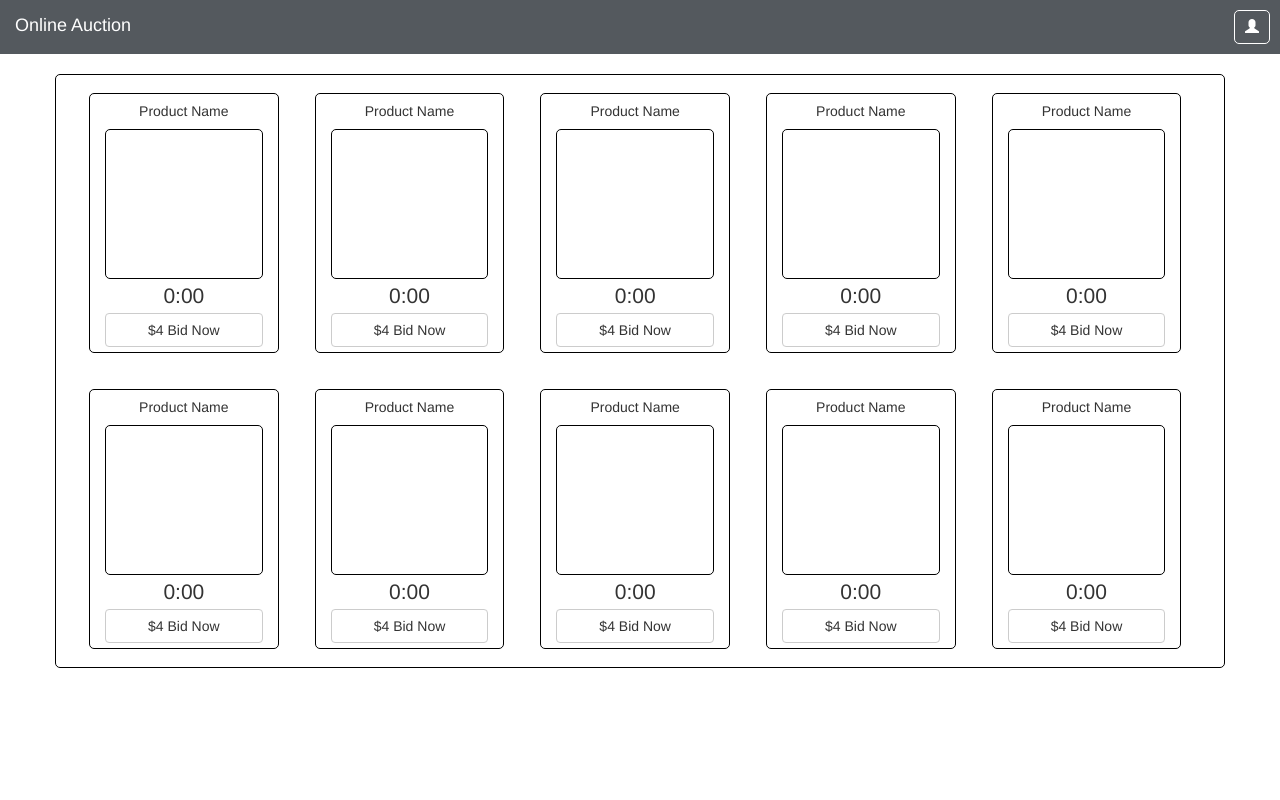
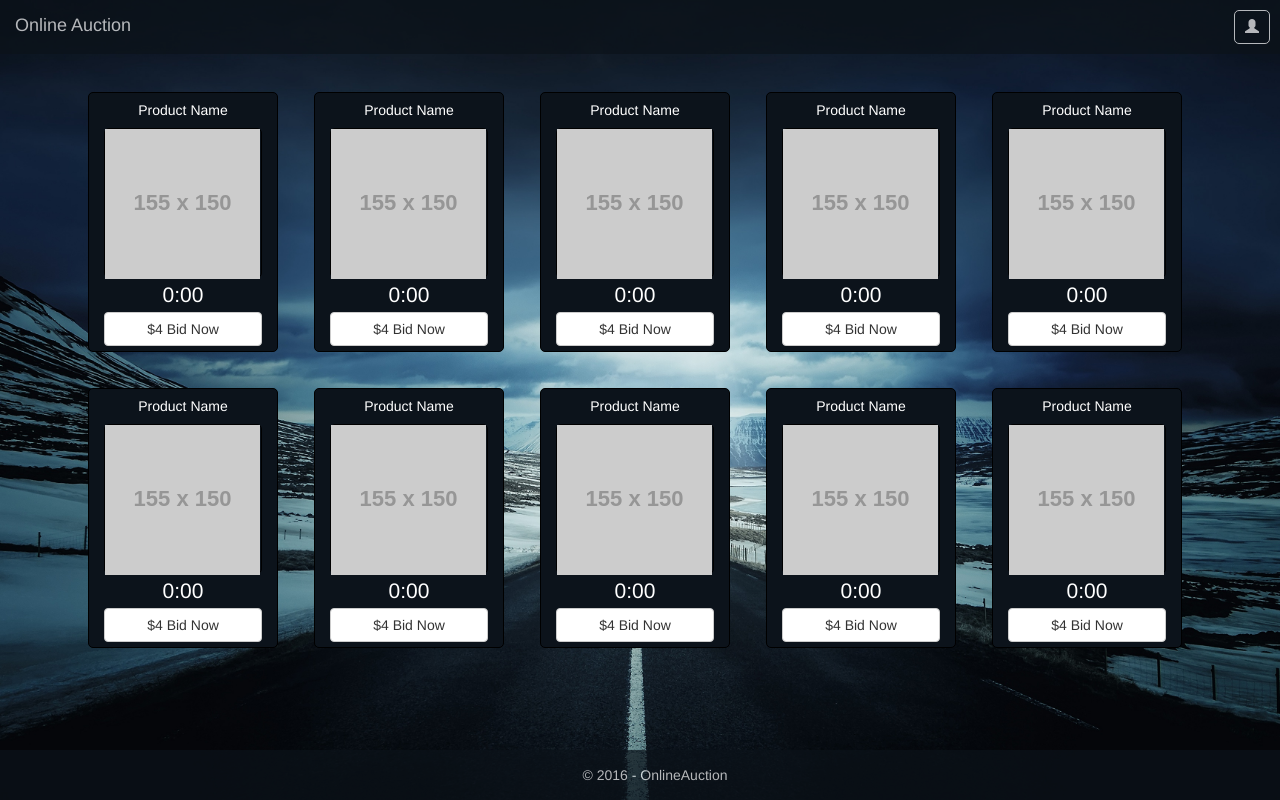
Before and after one commit to aleckleyer/OnlineAuction, a PHP site: page /PowerliftingHub/products.php in a window 1280 px wide. Run offline with PHP 8.4, Linux system fonts and the light colour scheme; grey boxes labelled with a size stand in for pictures from a placeholder-image service; some libraries are stand-ins or nearby versions.

Commit message:
Latest Changes

```diff
--- a/css/main.css
+++ b/css/main.css
@@ -85,7 +85,7 @@
 }
 
 #AuctionsList{
-    border:1px solid black;
+/*    border:1px solid black;*/
     border-radius:5px;
 }
 
@@ -94,6 +94,7 @@
     margin:18px;
     border-radius:5px;
     height:260px;
+    background-color: #0c131b;
 }
 
 .productImg{
@@ -101,13 +102,20 @@
     border-radius: 5px;
     height:150px;
     margin-top:15px!important;
+    background-image: #ffffff;
 }
 
 .productTime{
     margin-bottom:-18px!important;
     margin-top:2px!important;
+    color:#ffffff;
 }
 
 .productName{
     margin-bottom:-15px!important;
+    color:#ffffff;
 }
+
+/*.otherNavbar{
+    opacity:0.99!important;
+}*/
--- a/products.php
+++ b/products.php
@@ -13,7 +13,8 @@
 
   </head>
   <body>
-    <nav class="navbar navbar-default">
+    <div class="background"></div>
+    <nav class="navbar navbar-default otherNavbar">
       <div class="container-fluid">
         <!-- Brand and toggle get grouped for better mobile display -->
         <div class="navbar-header">
@@ -47,7 +48,7 @@
             <h5>Product Name</h5>
           </div>
           <div class="row productImg">
-
+            <img src="http://placehold.it/155x150"/>
           </div>
           <div class="row productTime text-center">
             <p class="lead">0:00</p>
@@ -61,7 +62,7 @@
             <h5>Product Name</h5>
           </div>
           <div class="row productImg">
-
+            <img src="http://placehold.it/155x150"/>
           </div>
           <div class="row productTime text-center">
             <p class="lead">0:00</p>
@@ -75,7 +76,7 @@
             <h5>Product Name</h5>
           </div>
           <div class="row productImg">
-
+            <img src="http://placehold.it/155x150"/>
           </div>
           <div class="row productTime text-center">
             <p class="lead">0:00</p>
@@ -89,7 +90,7 @@
             <h5>Product Name</h5>
           </div>
           <div class="row productImg">
-
+            <img src="http://placehold.it/155x150"/>
           </div>
           <div class="row productTime text-center">
             <p class="lead">0:00</p>
@@ -103,7 +104,7 @@
             <h5>Product Name</h5>
           </div>
           <div class="row productImg">
-
+            <img src="http://placehold.it/155x150"/>
           </div>
           <div class="row productTime text-center">
             <p class="lead">0:00</p>
@@ -117,7 +118,7 @@
             <h5>Product Name</h5>
           </div>
           <div class="row productImg">
-
+            <img src="http://placehold.it/155x150"/>
           </div>
           <div class="row productTime text-center">
             <p class="lead">0:00</p>
@@ -131,7 +132,7 @@
             <h5>Product Name</h5>
           </div>
           <div class="row productImg">
-
+            <img src="http://placehold.it/155x150"/>
           </div>
           <div class="row productTime text-center">
             <p class="lead">0:00</p>
@@ -145,7 +146,7 @@
             <h5>Product Name</h5>
           </div>
           <div class="row productImg">
-
+            <img src="http://placehold.it/155x150"/>
           </div>
           <div class="row productTime text-center">
             <p class="lead">0:00</p>
@@ -159,7 +160,7 @@
             <h5>Product Name</h5>
           </div>
           <div class="row productImg">
-
+            <img src="http://placehold.it/155x150"/>
           </div>
           <div class="row productTime text-center">
             <p class="lead">0:00</p>
@@ -173,7 +174,7 @@
             <h5>Product Name</h5>
           </div>
           <div class="row productImg">
-
+            <img src="http://placehold.it/155x150"/>
           </div>
           <div class="row productTime text-center">
             <p class="lead">0:00</p>
@@ -185,6 +186,15 @@
       </div>
     </div>
 
+    <div style="margin-top:60px;"></div>
+
+    <div class="navbar navbar-default navbar-fixed-bottom otherNavbar">
+      <div class="container">
+        <p class="navbar-text text-center" id="footerText">© 2016 - OnlineAuction
+        </p>
+      </div>
+    </div>
+
     <!-- jQuery (necessary for Bootstrap's JavaScript plugins) -->
     <script src="https://ajax.googleapis.com/ajax/libs/jquery/1.12.4/jquery.min.js"></script>
     <!-- Include all compiled plugins (below), or include individual files as needed -->
--- a/register.php
+++ b/register.php
@@ -18,12 +18,15 @@
 			exit;
 		}
 
+		echo "checkpoint<br>";
+
 		if (isset($_POST['SignUpSubmit'])){
 			$email = $_POST['SignUpEmail'];
 			$password = $_POST['SignUpPassword'];
 			$firstname = $_POST['SignUpFirstName'];
 			$lastname = $_POST['SignUpLastName'];
 			//$DOB = $_POST['DOB'];
+			echo "checkpoint1<br>";
 
 			$sql = "SELECT * FROM `User` WHERE email='$email'";
 				$result = mysql_query($sql) or die(mysql_error());
@@ -31,6 +34,7 @@
 				if ($count > 0){
 					echo "Username already exists!";
 				}
+			echo "checkpoint2<br>";
 			$query = "INSERT INTO `User` (Email, password, FirstName, LastName) VALUES ('$email', '$password', '$firstname', '$lastname')";
 			$result = mysql_query($query);
 
@@ -40,5 +44,5 @@
 			}
 		}
 
-		header("Location:index.php");
+		#header("Location:index.php");
 ?>
```
Also changed, not shown: dbconnect.php (+7 -1 lines), index.php (+6 -6 lines).
